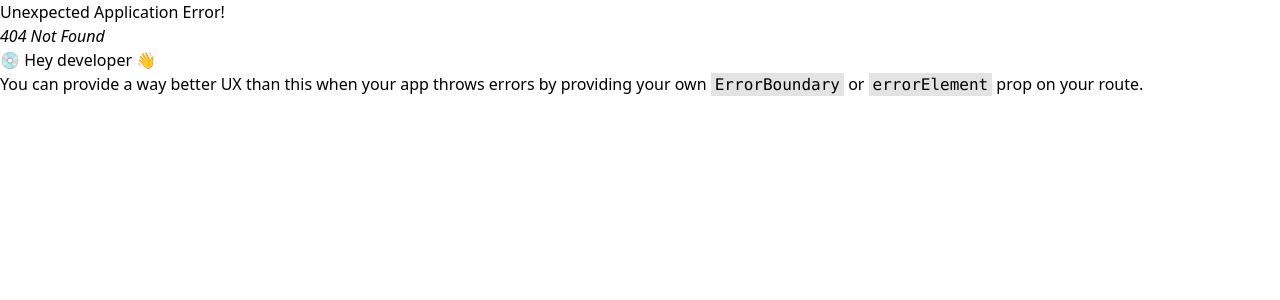
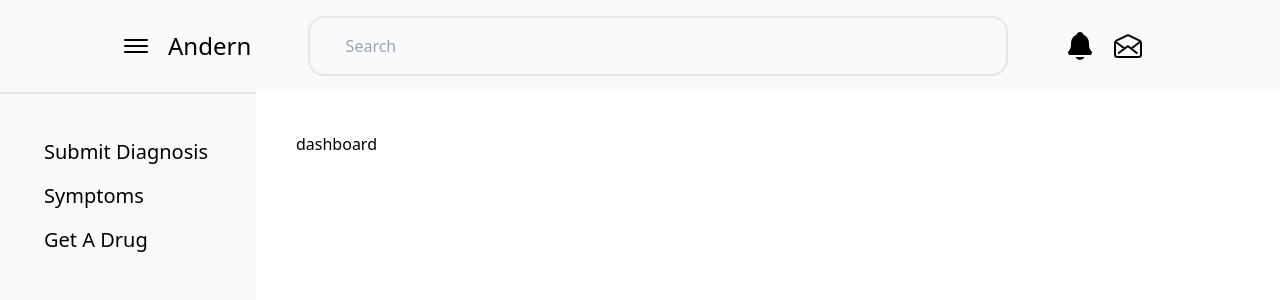
Before and after one commit to Cavista-Hackathon-2024/andern, a React (Vite) app in the folder andern-frontend/: page /dashboard in a window 1280 px wide. Before the commit this address had no page. Shown: the top 300 px of the page. Built offline with nearby package versions, Linux system fonts and the light colour scheme.

Commit message:
Frontend: dashbord skeleton

```diff
--- a/andern-frontend/package.json
+++ b/andern-frontend/package.json
@@ -14,6 +14,7 @@
     "match-sorter": "^6.3.4",
     "react": "^18.2.0",
     "react-dom": "^18.2.0",
+    "react-icons": "^5.1.0",
     "react-router-dom": "^6.23.0",
     "react-toastify": "^10.0.5",
     "sort-by": "^1.2.0"
--- /dev/null
+++ b/andern-frontend/src/components/DashboardRoot.jsx
@@ -0,0 +1,23 @@
+import React from "react";
+import { Outlet } from "react-router-dom";
+import NavBar from "./NavBar";
+import DashboardTopNav from "./DashboardTopNav";
+import DashboardSideNav from "./DashboardSideNav";
+
+const DashboardRoot = () => {
+    return (
+    <div className="">
+      <DashboardTopNav />
+      <div className=" grid grid-cols-[2fr_8fr] " >
+        <DashboardSideNav />
+        <div className=" pt-10 pl-10 " >
+          <div id="detail" className="">
+            <Outlet />
+          </div>
+        </div>
+      </div>
+    </div>
+  );
+};
+
+export default DashboardRoot
--- /dev/null
+++ b/andern-frontend/src/components/DashboardSideNav.jsx
@@ -0,0 +1,21 @@
+import React from 'react'
+import { dashboardMenuList } from '../utils/dashboardMenuList'
+import { Link } from 'react-router-dom'
+
+const DashboardSideNav = () => {
+  return (
+    <div className='bg-slate-50 min-h-screen border-t-2 ' >
+      <div className=' flex flex-col px-11 py-11 gap-4 text-xl ' >
+        {
+          dashboardMenuList.map(({path, name}, idx) => {
+            return(
+              <Link to={path} className="capitalize hover:text-gray-700  " key={idx}   >{name}</Link>
+              )
+            })
+          }
+      </div>
+    </div>
+  )
+}
+
+export default DashboardSideNav
--- /dev/null
+++ b/andern-frontend/src/components/DashboardTopNav.jsx
@@ -0,0 +1,38 @@
+import React from 'react'
+import { IoMailOpenOutline, IoMenuOutline, IoNotifications } from "react-icons/io5";
+import Section from './Section';
+import { Link } from 'react-router-dom';
+
+const DashboardTopNav = () => {
+  return (
+    <div className=' bg-slate-50 ' >
+      <Section >
+        <div className='py-4 flex items-center  justify-between  ' >
+          <div className='flex items-center gap-4 ' >
+            {/* menu toggle */}
+            <IoMenuOutline size={32} />
+            {/* logo */}
+            <Link to={'/dashboard'} >
+              <h1 className=' text-2xl ' >Andern</h1>
+            </Link>
+          </div>
+          <div className='flex items-center ' >
+            {/* Search */}
+            <input type="text" name="" id="" placeholder='Search' className='p-4 px-9 w-[700px] rounded-2xl bg-transparent border-2 '  />
+          </div>
+          <div className='flex items-center gap-4 justify-self-end ' >
+            {/* Notifications */}
+            <IoNotifications size={32} />
+            {/* toggle dark mode */}
+            <IoMailOpenOutline size={32} />
+            {/* profile pic */}
+            <img />
+          </div>
+        </div>
+
+      </Section>
+    </div>
+  )
+}
+
+export default DashboardTopNav
--- a/andern-frontend/src/components/NavBar.jsx
+++ b/andern-frontend/src/components/NavBar.jsx
@@ -16,9 +16,9 @@ const NavBar = () => {
           {/* Menu */}
           <div className="flex gap-11  " >
             {
-              menuList.map(({path, name}) => {
+              menuList.map(({path, name}, idx) => {
                 return(
-                  <Link to={path} className="capitalize   " >{name}</Link>
+                  <Link to={path} className="capitalize   " key={idx} >{name}</Link>
                 )
               })
             }
--- a/andern-frontend/src/main.jsx
+++ b/andern-frontend/src/main.jsx
@@ -9,6 +9,11 @@ import {
 import { ToastContainer } from 'react-toastify';
 import 'react-toastify/dist/ReactToastify.css';
 import Root from './components/Root.jsx';
+import DashboardRoot from './components/DashboardRoot.jsx';
+import Dashboard from './pages/Dashboard.jsx';
+import Diagnosis from './pages/Diagnosis.jsx';
+import Symptoms from './pages/Symptoms.jsx';
+import Drugs from './pages/Drugs.jsx';
 
 const router = createBrowserRouter([
   {
@@ -31,6 +36,28 @@ const router = createBrowserRouter([
     ]
   },
   {
+    path: "dashboard",
+    element: <DashboardRoot />,
+    children: [
+      {
+        index: true,
+        element: <Dashboard />
+      },
+      {
+        path: "dashboard/submitdiagnosis",
+        element: <Diagnosis />
+      },
+      {
+        path: "dashboard/symptoms",
+        element: <Symptoms />
+      },
+      {
+        path: "dashboard/drugs",
+        element: <Drugs />
+      },
+    ]
+  },
+  {
     path: "ddd",
     element: <div>hello you are on DDD</div>
   },
--- /dev/null
+++ b/andern-frontend/src/pages/Dashboard.jsx
@@ -0,0 +1,11 @@
+import React from 'react'
+
+const Dashboard = () => {
+  return (
+    <div>
+        dashboard
+    </div>
+  )
+}
+
+export default Dashboard
--- /dev/null
+++ b/andern-frontend/src/pages/Diagnosis.jsx
@@ -0,0 +1,11 @@
+import React from 'react'
+
+const Diagnosis = () => {
+  return (
+    <div>
+        Diagnosis
+    </div>
+  )
+}
+
+export default Diagnosis
--- /dev/null
+++ b/andern-frontend/src/pages/Drugs.jsx
@@ -0,0 +1,11 @@
+import React from 'react'
+
+const Drugs = () => {
+  return (
+    <div>
+        Drugs
+    </div>
+  )
+}
+
+export default Drugs
--- /dev/null
+++ b/andern-frontend/src/pages/Symptoms.jsx
@@ -0,0 +1,11 @@
+import React from 'react'
+
+const Symptoms = () => {
+  return (
+    <div>
+        symptoms
+    </div>
+  )
+}
+
+export default Symptoms
--- /dev/null
+++ b/andern-frontend/src/utils/dashboardMenuList.js
@@ -0,0 +1,14 @@
+export const dashboardMenuList = [
+  {
+    name: "Submit diagnosis",
+    path: "dashboard/submitdiagnosis",
+  },
+  {
+    name: "Symptoms",
+    path: "dashboard/symptoms",
+  },
+  {
+    name: "Get a drug",
+    path: "dashboard/drugs",
+  },
+];
```
Also changed, not shown: 1 other file (tests, documents, lock files or other folders).
